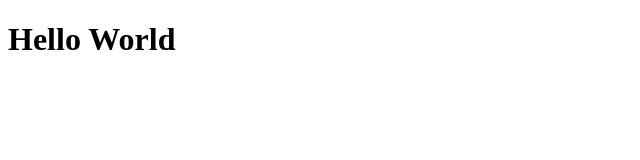
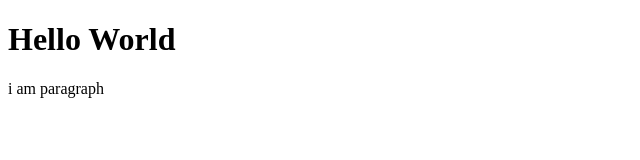
Before and after one commit to vikas-web975/Full-Stack-Development, a plain HTML site: page index.html in a window 1280 px wide. Shown: the whole page, without its empty margins (0-640 px from the left). Drawn offline with Linux system fonts and the light colour scheme.

Commit message:
add para index.html

```diff
--- a/index.html
+++ b/index.html
@@ -7,5 +7,6 @@
 </head>
 <body>
     <h1>Hello World</h1>
+    <p>i am paragraph</p>
 </body>
 </html>
```
